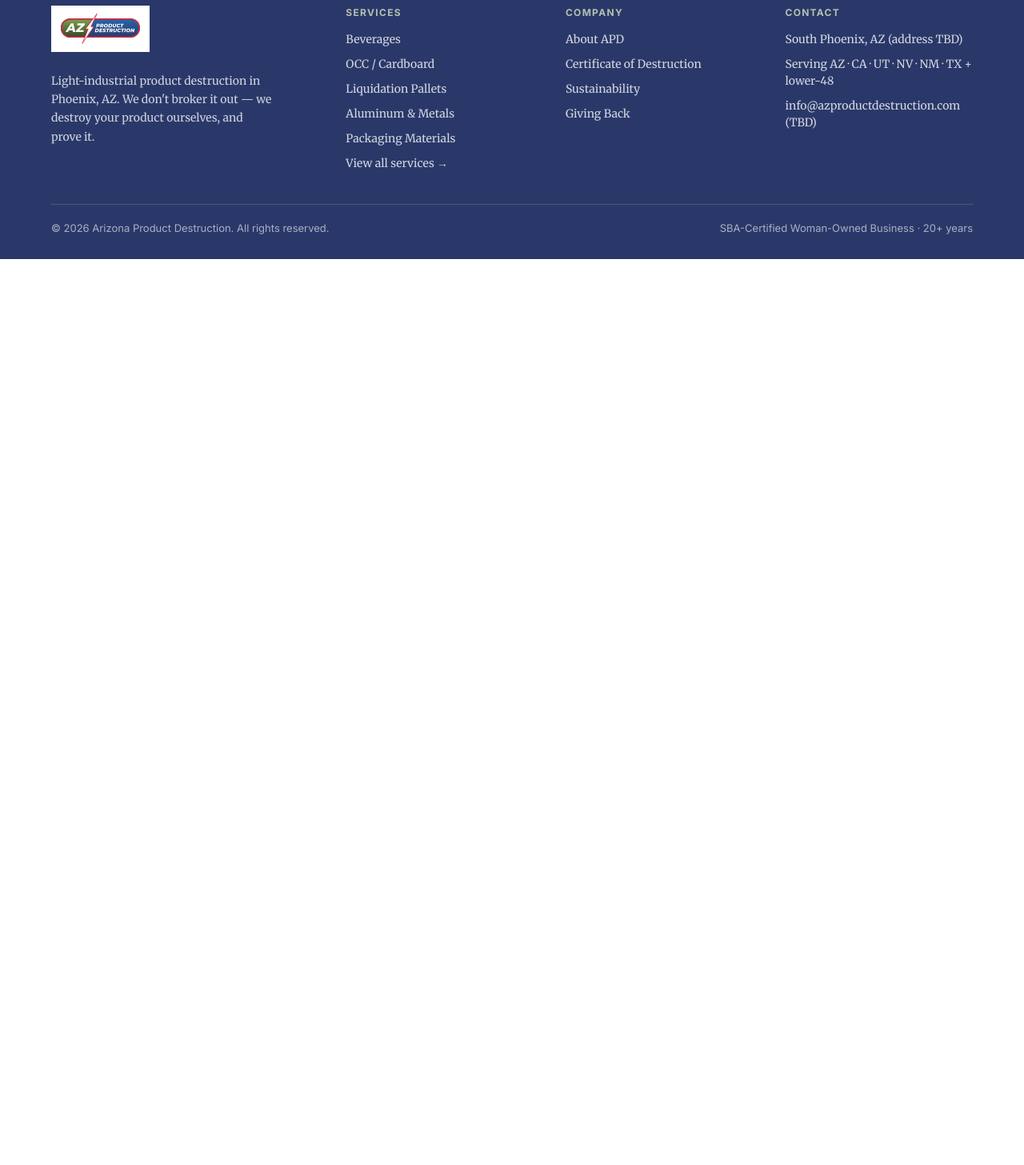
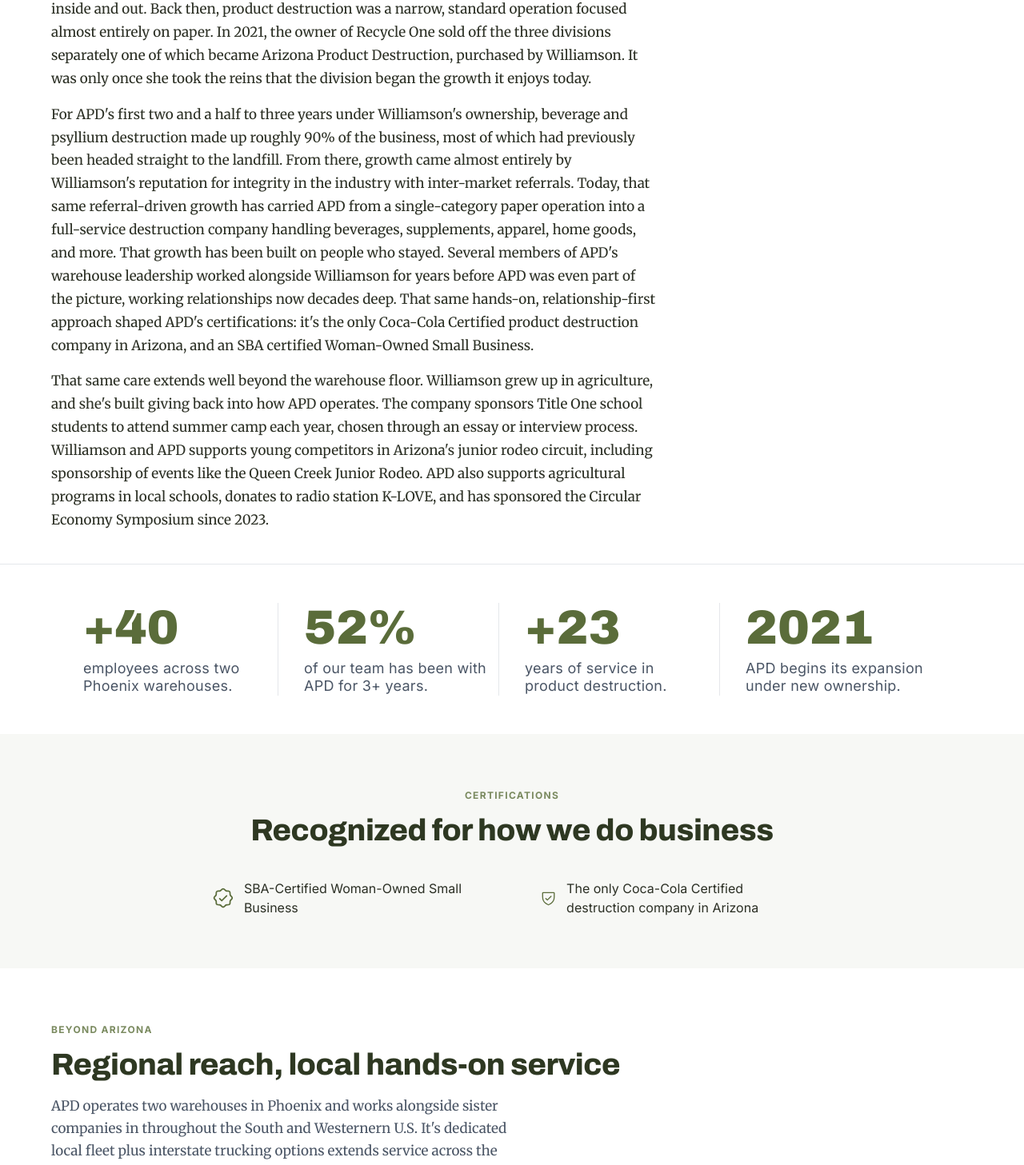
Before and after one commit to lisawilkins/APD, a React (Vite) app: page /about in a window 1280 px wide. Shown: the part 640-2097 px from the top of the page at 80% size. Before the commit the page ends 964 px from the top, so only its background shows below. Built offline with nearby package versions, Linux system fonts and the light colour scheme; no server answers.

Commit message:
Add About Us page with origin story, team stats, and certifications
Introduces the /about route with Beth Williamson's origin story, team
stats, certifications, and regional reach sections, drafted from
client interview transcripts.

Co-authored-by: Cursor <cursoragent@cursor.com>

```diff
--- a/src/App.tsx
+++ b/src/App.tsx
@@ -3,6 +3,7 @@ import { createBrowserRouter, RouterProvider, Outlet, useLocation } from 'react-
 import Nav from './components/layout/Nav'
 import Footer from './components/layout/Footer'
 import HomePage from './pages/HomePage'
+import AboutPage from './pages/AboutPage'
 import ServicesPage from './pages/ServicesPage'
 import ServiceDetailPage from './pages/ServiceDetailPage'
 import ProofOfDestructionPage from './pages/ProofOfDestructionPage'
@@ -39,6 +40,7 @@ const router = createBrowserRouter([
     element: <Layout />,
     children: [
       { path: '/', element: <HomePage /> },
+      { path: '/about', element: <AboutPage /> },
       { path: '/services', element: <ServicesPage /> },
       { path: '/services/:slug', element: <ServiceDetailPage /> },
       { path: '/proof-of-destruction', element: <ProofOfDestructionPage /> },
--- /dev/null
+++ b/src/pages/AboutPage.tsx
@@ -0,0 +1,97 @@
+import { SealCheckIcon, ShieldCheckIcon } from '@phosphor-icons/react'
+import { PageHero } from '../components/ui/PageHero'
+import { Container } from '../components/ui/Container'
+import { SectionHead } from '../components/ui/SectionHead'
+import { StatsRow } from '../components/ui/StatsRow'
+import { CtaBand } from '../components/layout/CtaBand'
+import type { Stat } from '../components/ui/StatsRow'
+
+const ORIGIN_STORY = [
+  "Arizona Product Destruction has been dismantling and processing product in the Valley for over two decades, but it hasn't always looked like it does today. APD started life under a company called Recycle One (also known as Arizona Pacific Paper). Beth Williamson spent almost two decades working at Recycle One, learning the recycling and destruction industry inside and out. Back then, product destruction was a narrow, standard operation focused almost entirely on paper. In 2021, the owner of Recycle One sold off the three divisions separately one of which became Arizona Product Destruction, purchased by Williamson. It was only once she took the reins that the division began the growth it enjoys today.",
+  "For APD's first two and a half to three years under Williamson's ownership, beverage and psyllium destruction made up roughly 90% of the business, most of which had previously been headed straight to the landfill. From there, growth came almost entirely by Williamson's reputation for integrity in the industry with inter-market referrals. Today, that same referral-driven growth has carried APD from a single-category paper operation into a full-service destruction company handling beverages, supplements, apparel, home goods, and more. That growth has been built on people who stayed. Several members of APD's warehouse leadership worked alongside Williamson for years before APD was even part of the picture, working relationships now decades deep. That same hands-on, relationship-first approach shaped APD's certifications: it's the only Coca-Cola Certified product destruction company in Arizona, and an SBA certified Woman-Owned Small Business.",
+  "That same care extends well beyond the warehouse floor. Williamson grew up in agriculture, and she's built giving back into how APD operates. The company sponsors Title One school students to attend summer camp each year, chosen through an essay or interview process. Williamson and APD supports young competitors in Arizona's junior rodeo circuit, including sponsorship of events like the Queen Creek Junior Rodeo. APD also supports agricultural programs in local schools, donates to radio station K-LOVE, and has sponsored the Circular Economy Symposium since 2023.",
+]
+
+const TEAM_STATS: Stat[] = [
+  { v: '+40', l: 'employees across two Phoenix warehouses.' },
+  { v: '52%', l: 'of our team has been with APD for 3+ years.' },
+  { v: '+23', l: 'years of service in product destruction.' },
+  { v: '2021', l: 'APD begins its expansion under new ownership.' },
+]
+
+const CERTIFICATIONS = [
+  { icon: SealCheckIcon, t: 'SBA-Certified Woman-Owned Small Business' },
+  { icon: ShieldCheckIcon, t: 'The only Coca-Cola Certified destruction company in Arizona' },
+]
+
+export default function AboutPage() {
+  return (
+    <>
+      <PageHero
+        eyebrow="About APD"
+        title="Direct destruction, run by people who know the industry"
+        intro="Arizona Product Destruction is a woman-owned, direct destruction company based in Phoenix focused on sustainabilty and brand protection."
+      />
+
+      {/* Origin story ──────────────────────────────────────────────────────── */}
+      <section id="origin-story">
+        <Container style={{ padding: '64px var(--container-pad) 40px' }}>
+          {ORIGIN_STORY.map((paragraph, i) => (
+            <p
+              key={i}
+              style={{
+                fontFamily: 'var(--font-prose)',
+                fontSize: 17,
+                lineHeight: 1.7,
+                color: 'var(--apd-body)',
+                maxWidth: 760,
+                margin: i === 0 ? 0 : '16px 0 0',
+              }}
+            >
+              {paragraph}
+            </p>
+          ))}
+        </Container>
+      </section>
+
+      {/* By the numbers ────────────────────────────────────────────────────── */}
+      <section id="about-stats" style={{ borderTop: '1px solid var(--apd-border)' }} aria-label="APD by the numbers">
+        <Container style={{ padding: '48px var(--container-pad)' }}>
+          <StatsRow stats={TEAM_STATS} variant="light" />
+        </Container>
+      </section>
+
+      {/* Certifications ────────────────────────────────────────────────────── */}
+      <section id="certifications" style={{ background: 'var(--apd-surface-panel)' }}>
+        <Container style={{ padding: '64px var(--container-pad)' }}>
+          <SectionHead
+            eyebrow="Certifications"
+            title="Recognized for how we do business"
+            align="center"
+          />
+          <div className="certs-row" style={{ marginTop: 40, justifyContent: 'center' }}>
+            {CERTIFICATIONS.map(({ icon: Icon, t }) => (
+              <div key={t} style={{ display: 'flex', alignItems: 'center', gap: 12, flex: '1 0 0', minWidth: 260, maxWidth: 340 }}>
+                <Icon size={32} color="var(--apd-olive-green)" />
+                <span style={{ fontFamily: 'var(--font-ui)', fontSize: 16, color: 'var(--apd-body)' }}>{t}</span>
+              </div>
+            ))}
+          </div>
+        </Container>
+      </section>
+
+      {/* Beyond Arizona ────────────────────────────────────────────────────── */}
+      <section id="beyond-arizona">
+        <Container style={{ padding: '64px var(--container-pad)' }}>
+          <SectionHead
+            eyebrow="Beyond Arizona"
+            title="Regional reach, local hands-on service"
+            intro="APD operates two warehouses in Phoenix and works alongside sister companies in throughout the South and Westernern U.S. It's dedicated local fleet plus interstate trucking options extends service across the entire country."
+          />
+        </Container>
+      </section>
+
+      <CtaBand />
+    </>
+  )
+}
```
Also changed, not shown: 1 other file (tests, documents, lock files or other folders).
